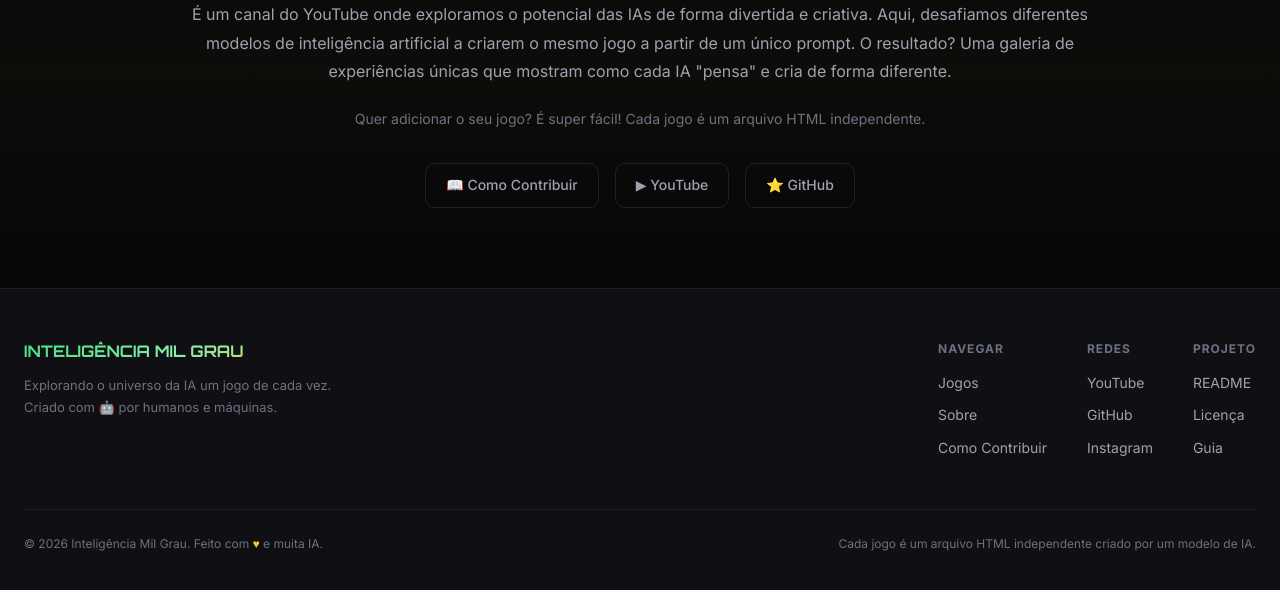
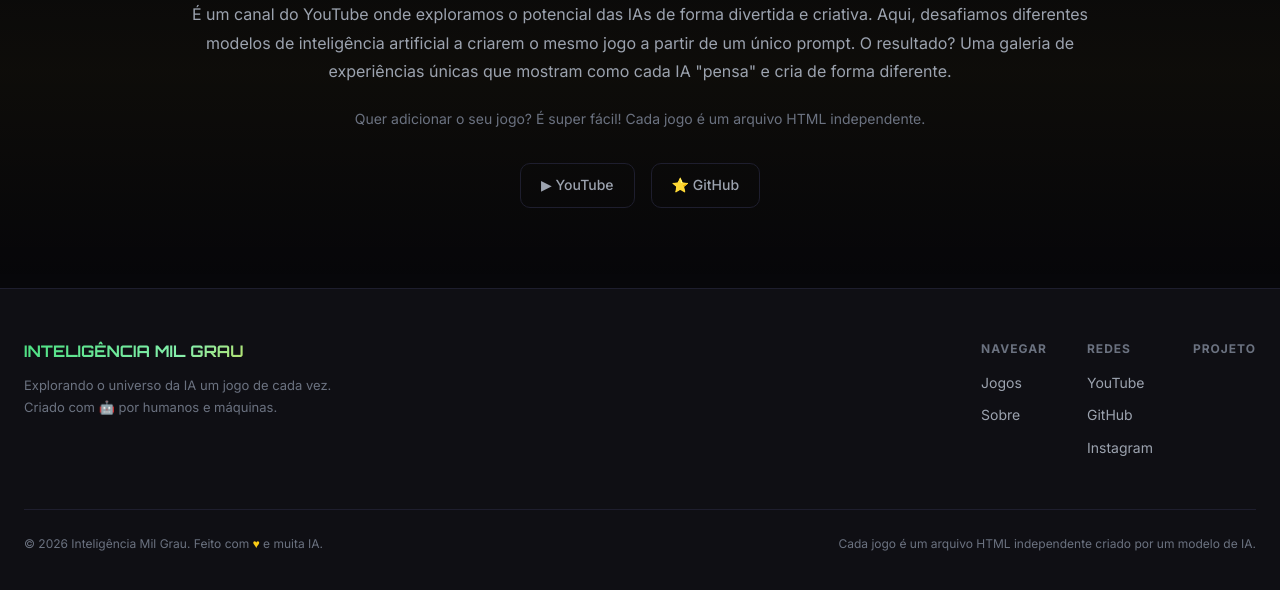
Before and after one commit to inteligenciamilgrau/jogodocarrinho, a plain HTML site: page index.html in a window 1280 px wide. Shown: the part 1672-2262 px from the top of the page. Drawn offline with Linux system fonts and the light colour scheme.

Commit message:
refactor: remove contribution links from navigation and footer

```diff
--- a/index.html
+++ b/index.html
@@ -467,7 +467,6 @@
     <nav class="nav-links">
       <a href="#jogos">🎮 Jogos</a>
       <a href="#sobre">Sobre</a>
-      <a href="COMO_ADICIONAR_SEU_JOGO.md">Contribuir</a>
     </nav>
     <a href="#jogos" class="btn-cta">▶ Jogar Agora</a>
   </div>
@@ -552,7 +551,6 @@
       Quer adicionar o seu jogo? É super fácil! Cada jogo é um arquivo HTML independente.
     </p>
     <div class="about-links">
-      <a href="COMO_ADICIONAR_SEU_JOGO.md">📖 Como Contribuir</a>
       <a href="https://youtube.com/@inteligenciamilgrau" target="_blank" rel="noopener noreferrer">▶ YouTube</a>
       <a href="https://github.com/inteligenciamilgrau" target="_blank" rel="noopener noreferrer">⭐ GitHub</a>
     </div>
@@ -572,7 +570,6 @@
           <h5>Navegar</h5>
           <a href="#jogos">Jogos</a>
           <a href="#sobre">Sobre</a>
-          <a href="COMO_ADICIONAR_SEU_JOGO.md">Como Contribuir</a>
         </div>
         <div class="footer-links-col">
           <h5>Redes</h5>
@@ -582,9 +579,6 @@
         </div>
         <div class="footer-links-col">
           <h5>Projeto</h5>
-          <a href="README.md">README</a>
-          <a href="LICENSE">Licença</a>
-          <a href="COMO_ADICIONAR_SEU_JOGO.md">Guia</a>
         </div>
       </div>
     </div>
```
